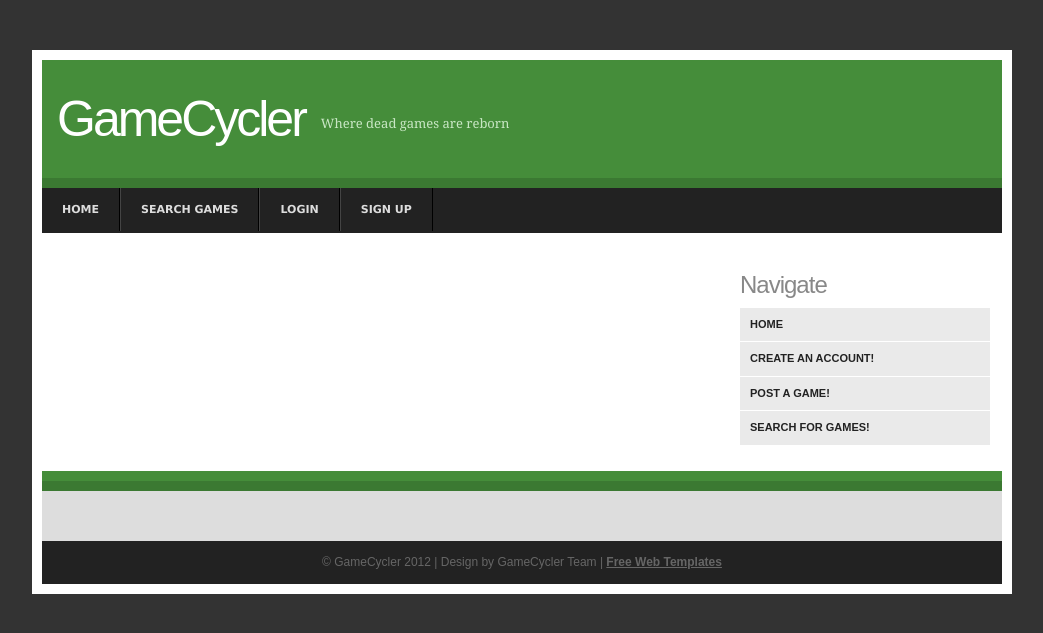
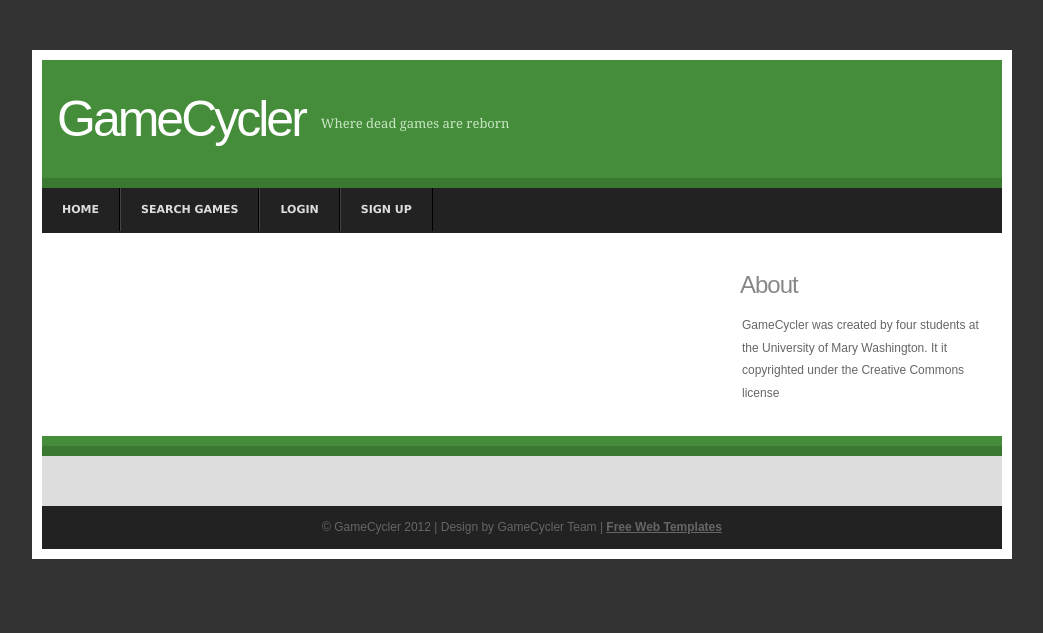
Before and after one commit to shannotate/Gamecycler, a PHP site: page /viewlisting.php in a window 1280 px wide. Shown: the top 633 px of the page, without its empty margins (118-1161 px from the left). Run offline with PHP 8.4, Linux system fonts and the light colour scheme.

Commit message:
all functional pages uniform to my knowledge

```diff
--- a/createaccount.php
+++ b/createaccount.php
@@ -6,7 +6,7 @@
 <html xmlns="http://www.w3.org/1999/xhtml">
 <head>
 <meta http-equiv="Content-Type" content="text/html; charset=utf-8" />
-<title>GameCycler Examples</title>
+<title>GameCycler Create Account</title>
 <link rel="stylesheet" href="styles.css" type="text/css" />
 <!--
 genesis, a free CSS web template by spyka Webmaster (www.spyka.net)
@@ -79,12 +79,14 @@
 
         <div class="sidebar">
             <ul>
+			<li>
 				<h3>About</h3>
 				<ul>
 					<li>
 						<p style="margin: 0;">GameCycler was created by four students at the University of Mary Washington.  It it copyrighted under the Creative Commons license</p>
 					</li>
             </ul>
+			</li>
         </div>
     	<div class="clear"></div>
     </div>
--- a/searchresults.php
+++ b/searchresults.php
@@ -5,7 +5,7 @@
 <html xmlns="http://www.w3.org/1999/xhtml">
 <head>
 <meta http-equiv="Content-Type" content="text/html; charset=utf-8" />
-<title>GameCycler</title>
+<title>GameCycler Search Results</title>
 <link rel="stylesheet" href="styles.css" type="text/css" />
 <!--
 genesis, a free CSS web template by spyka Webmaster (www.spyka.net)
--- a/viewlisting.php
+++ b/viewlisting.php
@@ -5,7 +5,7 @@
 <html xmlns="http://www.w3.org/1999/xhtml">
 <head>
 <meta http-equiv="Content-Type" content="text/html; charset=utf-8" />
-<title>GameCycler Examples</title>
+<title>GameCycler Listing</title>
 <link rel="stylesheet" href="styles.css" type="text/css" />
 <!--
 genesis, a free CSS web template by spyka Webmaster (www.spyka.net)
@@ -71,12 +71,11 @@
         <div class="sidebar">
             <ul>
                <li>
-                    <h3>Navigate</h3>
-                    <ul class="blocklist">
-                        <li><a href="index.php">Home</a></li>
-						<li><a href="createaccount.php">Create an Account!</a></li>
-                        <li><a href="gamesubmit.php">Post a Game!</a></li>
-						<li><a href="search.php">Search for Games!</a></li>
+                    <h3>About</h3>
+                    <ul>
+						<li>
+                        	<p style="margin: 0;">GameCycler was created by four students at the University of Mary Washington.  It it copyrighted under the Creative Commons license</p>
+                        </li>
                     </ul>
                 </li>
             </ul>
```
Also changed, not shown: confirm.php (+6 -7 lines), login.php (+7 -1 lines), search.php (+5 -2 lines), welcome.php (+6 -7 lines).
